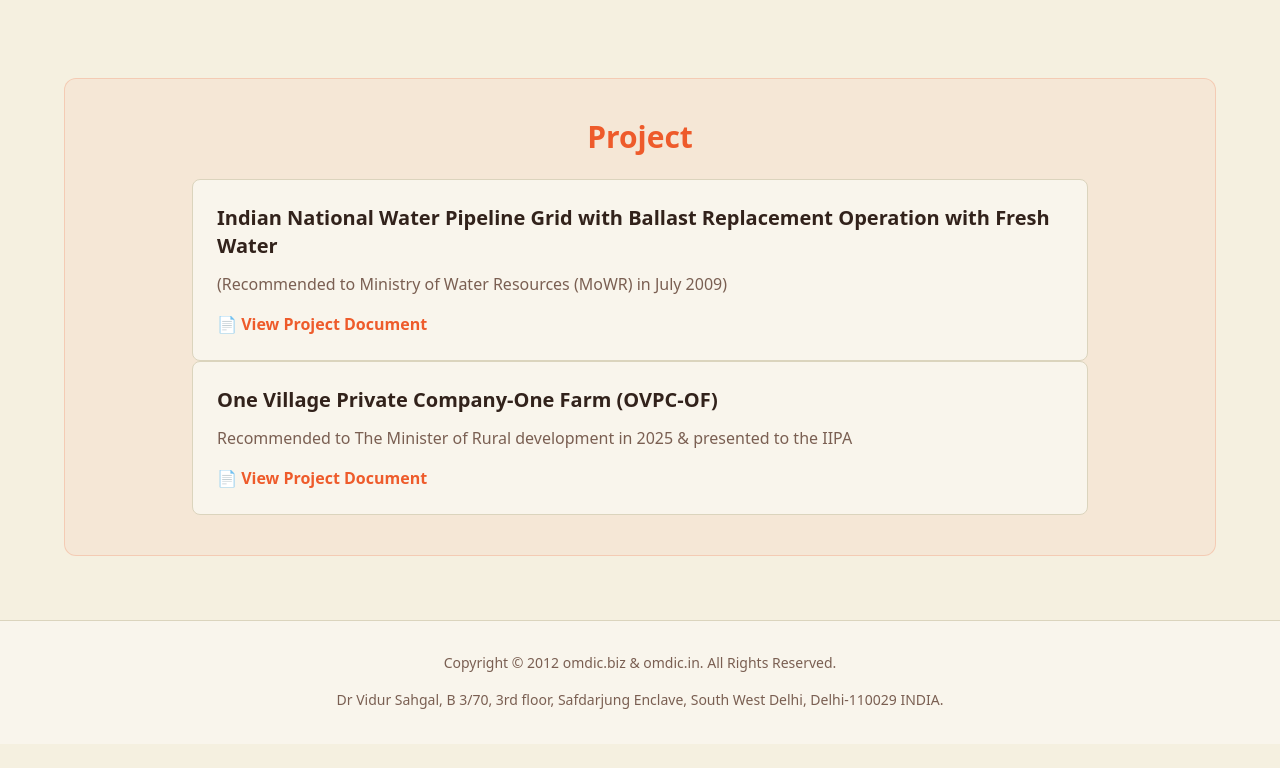
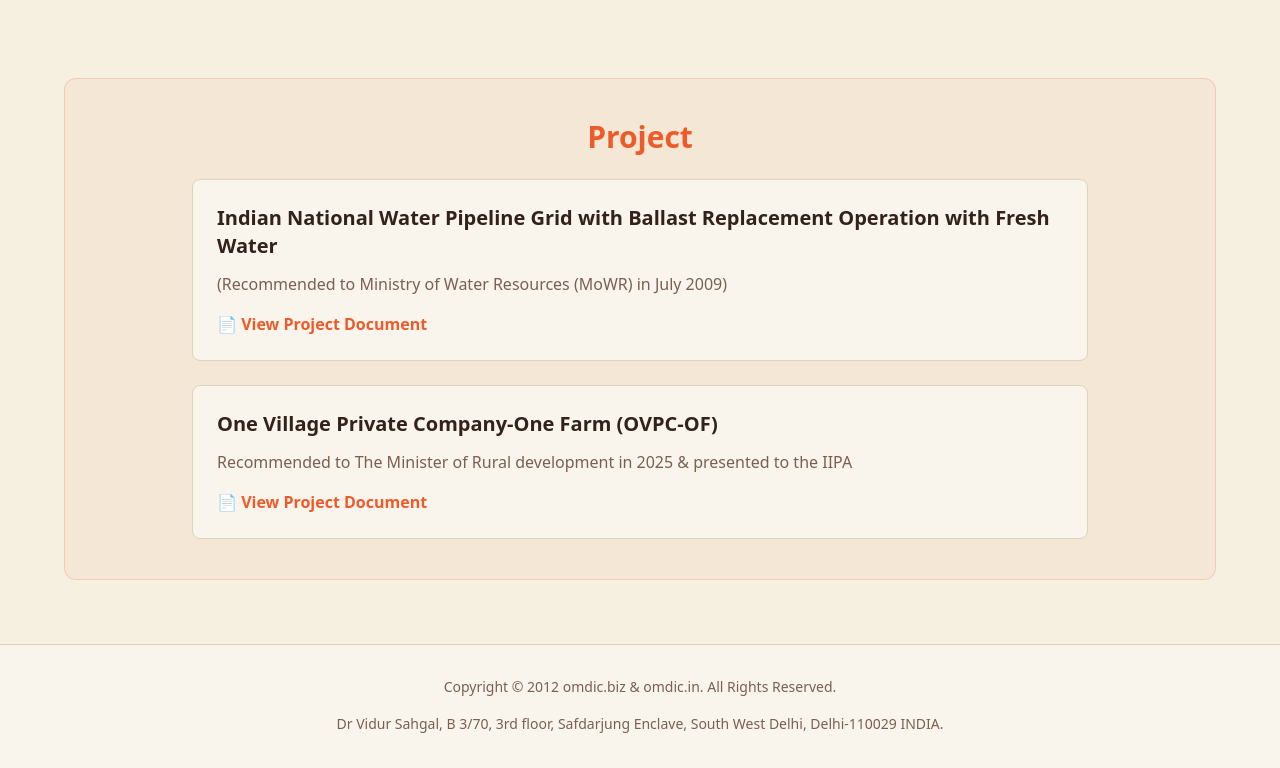
Before and after one commit to xyz986790-cell/RAX, a React (Vite) app: page /services in a window 1280 px wide. Shown: the part 3161-3929 px from the top of the page. Before the commit the page ends 3905 px from the top, so only its background shows below. Built offline with nearby package versions, Linux system fonts and the light colour scheme.

Commit message:
Update Services.tsx

```diff
--- a/src/pages/Services.tsx
+++ b/src/pages/Services.tsx
@@ -163,6 +163,9 @@ const Services = () => {
     Project
   </h2>
 
+  {/* Wrapper with spacing */}
+  <div className="space-y-6">
+
     <div className="max-w-4xl mx-auto bg-card border rounded-lg p-6 hover:shadow-md transition-shadow">
       <h3 className="text-lg md:text-xl font-semibold text-foreground mb-3">
         Indian National Water Pipeline Grid with Ballast Replacement Operation with Fresh Water
@@ -202,6 +205,8 @@ const Services = () => {
     </div>
 
   </div>
+</div>
+
           {/* 👆 Project Section yahan khatam */}
 
         </div>
```
Lines whose indentation alone changed are shown as unchanged.
